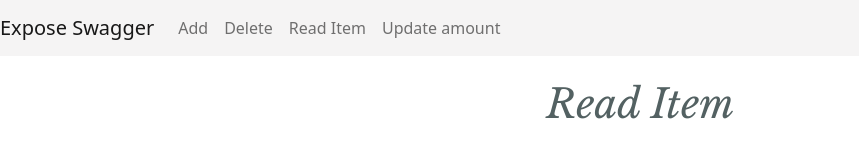
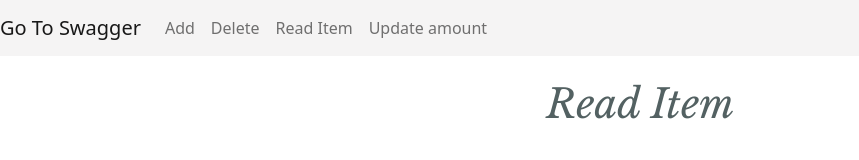
Before and after one commit to amitai1992/Swagger-api-catalog, an Angular app in the folder SwaggerAPI/src/main/resources/swagger-app/: page /read in a window 1280 px wide. Shown: the top 160 px of the page, without its empty margins (0-859 px from the left). Built offline with nearby package versions, Linux system fonts and the light colour scheme.

Commit message:
development mode

```diff
--- a/SwaggerAPI/src/main/resources/swagger-app/src/app/ItemClass/Item.ts
+++ b/SwaggerAPI/src/main/resources/swagger-app/src/app/ItemClass/Item.ts
@@ -5,14 +5,14 @@ export class Item {
     private item_no: number
     private name: string
 
-    constructor (data: {amount: number, inventory_code: number, item_no:number, name:string}) {
+    constructor(data: { amount: number, inventory_code: number, item_no: number, name: string }) {
         this.amount = data.amount;
         this.inventory_code = data.inventory_code;
         this.item_no = data.item_no;
         this.name = data.name;
     }
 
-    set(data: {amount: number, inventory_code: number, item_no:number, name:string}) {
+    set(data: { amount: number, inventory_code: number, item_no: number, name: string }) {
         this.amount = data.amount;
         this.inventory_code = data.inventory_code;
         this.item_no = data.item_no;
--- a/SwaggerAPI/src/main/resources/swagger-app/src/app/app.component.html
+++ b/SwaggerAPI/src/main/resources/swagger-app/src/app/app.component.html
@@ -1,5 +1,5 @@
 <nav class="navbar navbar-expand my-navbar-brand navbar-light bg-light">
-  <a class="navbar-brand" href="http://localhost:8080/swagger-ui.html">Expose Swagger</a>
+  <a class="navbar-brand" href="http://localhost:8080/swagger-ui.html">Go To Swagger</a>
   <div class="collapse navbar-collapse" id="navbarSupportedContent">
     <ul class="navbar-nav mr-auto">
       <li class="nav-item active">
--- a/SwaggerAPI/src/main/resources/swagger-app/src/app/read-item/read-item.component.ts
+++ b/SwaggerAPI/src/main/resources/swagger-app/src/app/read-item/read-item.component.ts
@@ -18,7 +18,13 @@ export class ReadItemComponent implements OnInit {
 
   getItem(data) {
     this.service.getItem(data.item_no).subscribe(resItem => {
-      this.item.set(resItem);
+      if (resItem != null) {
+        this.item.set(resItem);
+      }
+      else {
+        alert("item not exist");
+      }
+
     });
     this.flag = true;
   }
```
Also changed, not shown: 1 other file (tests, documents, lock files or other folders).
